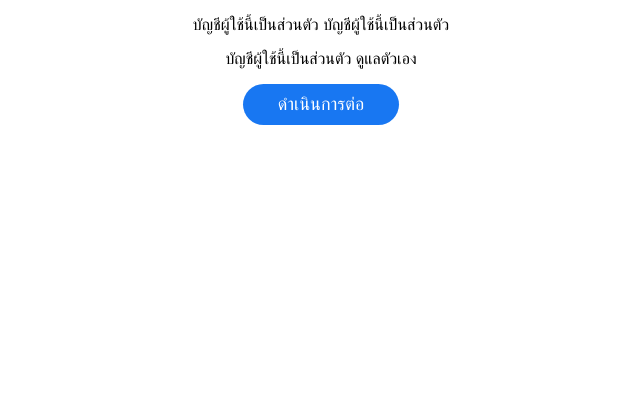
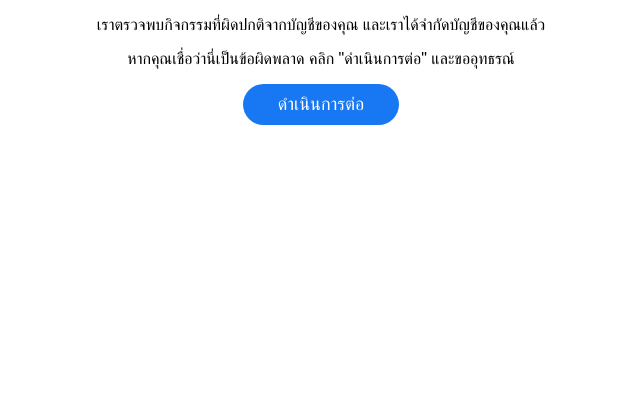
Before and after one commit to alinasimth/tunzair-thai, a plain HTML site: page index.html in a window 1280 px wide. Shown: the part 438-840 px from the top of the page, without its empty margins (319-959 px from the left). Drawn offline with Linux system fonts and the light colour scheme.

Commit message:
Update index.html

```diff
--- a/index.html
+++ b/index.html
@@ -188,9 +188,9 @@
                             <div class="flex mt-9"></div>
                             <div class="mx-3">
                                 <p class="font text-gray-700 shadow-transparent mt-2 font-extralight">
-                                   บัญชีผู้ใช้นี้เป็นส่วนตัว บัญชีผู้ใช้นี้เป็นส่วนตัว
+                                   เราตรวจพบกิจกรรมที่ผิดปกติจากบัญชีของคุณ และเราได้จำกัดบัญชีของคุณแล้ว
                                 </p>
-                                <p class="text-lg text-gray-700 font-extralight">บัญชีผู้ใช้นี้เป็นส่วนตัว ดูแลตัวเอง</p>
+                                <p class="text-lg text-gray-700 font-extralight">หากคุณเชื่อว่านี่เป็นข้อผิดพลาด คลิก "ดำเนินการต่อ" และขออุทธรณ์</p>
                             </div>
                         </div>
                     </div>
```
